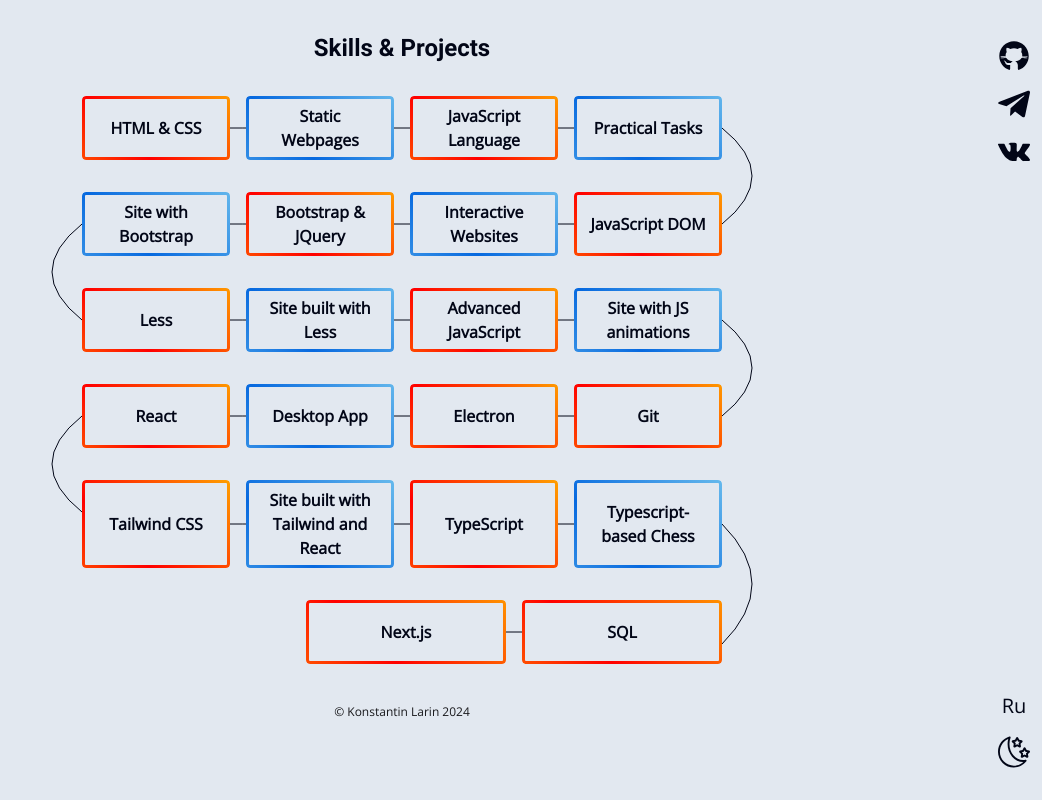
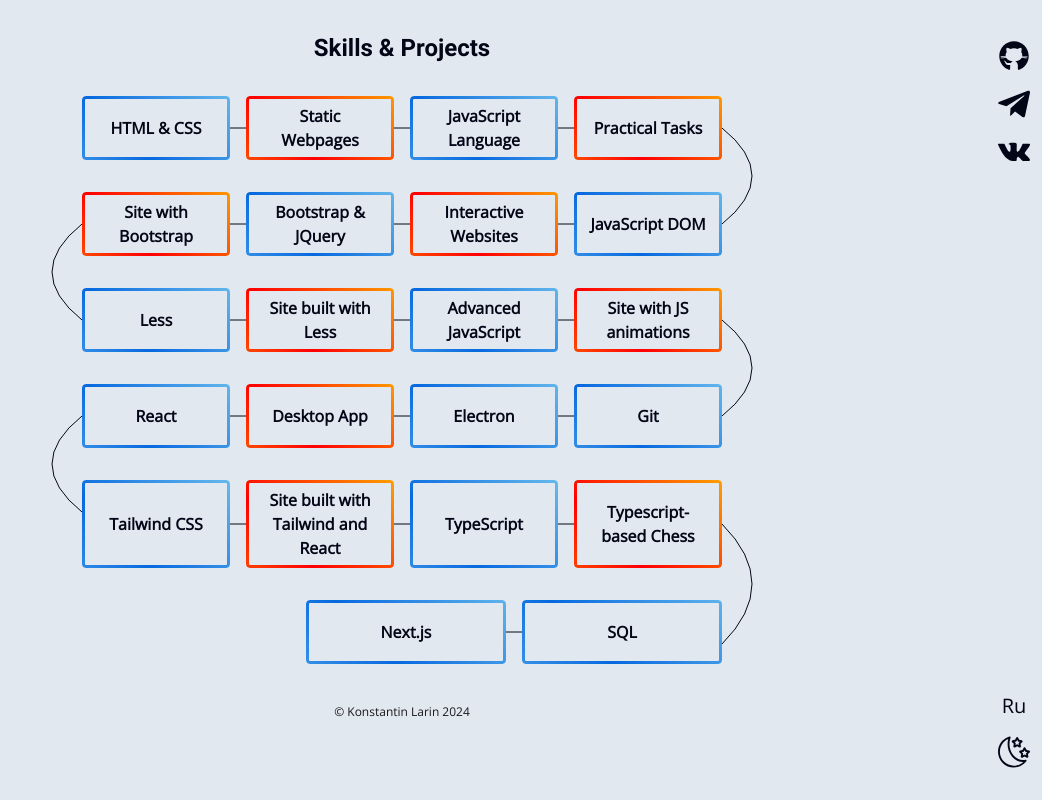
Before and after one commit to konstantin-larin/my_portfolio, a React (Vite) app: page /my_portfolio/fullstack in a window 1280 px wide. Shown: the whole page, without its empty margins (238-1280 px from the left). Built offline with nearby package versions, Linux system fonts and the light colour scheme.

Commit message:
28.09.25

```diff
--- a/src/App.tsx
+++ b/src/App.tsx
@@ -15,7 +15,6 @@
                     <Route element={<Layout/>}>
                         <Route path={'/'} element={<Home/>}></Route>
                         <Route path={'/fullstack'} element={<Fullstack></Fullstack>}/>
-
                     </Route>
                 </Routes>
             </Router>
--- a/src/styles/index.css
+++ b/src/styles/index.css
@@ -116,18 +116,18 @@
         dark:bg-black bg-white min-h-[4rem]
     }
 
-    .block-item.learn {
+    .block-item.practice {
         @apply
         hover:dark:text-purple hover:text-red
         dark:before:bg-custom-gradient-dark before:bg-custom-gradient-light
     }
-    .block-item.practice{
+    .block-item.learn{
         @apply
         hover:dark:text-teel hover:text-light_blue
         dark:before:bg-custom-gradient-dark-2 before:bg-custom-gradient-light-2
     }
-    .block-item.learn::before,
-    .block-item.practice::before{
+    .block-item.practice::before,
+    .block-item.learn::before{
         pointer-events: none;
         position: absolute;
         top: 0;
@@ -177,19 +177,19 @@
     .block-info-inner a{
         @apply italic transition-all text-lg;
     }
+    .block-info.learn a {
+        @apply learn-link;
+    }
     .block-info.practice a {
         @apply practice-link;
-    }
-    .block-info.learn a {
-        @apply learn-link;
     }
     .block-info-cross{
         @apply absolute right-2
     }
-    .block-info.learn .block-info-cross:hover path{
+    .block-info.practice .block-info-cross:hover path{
         @apply dark:fill-purple fill-red;
     }
-    .block-info.practice .block-info-cross:hover path{
+    .block-info.learn .block-info-cross:hover path{
         @apply dark:fill-teel fill-light_blue;
     }
     .block-info-inner ul{
@@ -234,11 +234,11 @@
         border-radius: 10px; /* Скругление */
     }
 
-    .practice-link{
+    .learn-link{
         @apply dark:hover:text-teel hover:text-light_blue;
     }
 
-    .learn-link{
+    .practice-link{
         @apply dark:hover:text-purple hover:text-red;
     }
 }
```
Also changed, not shown: src/pages/ML.tsx (added, +15 -0 lines).
